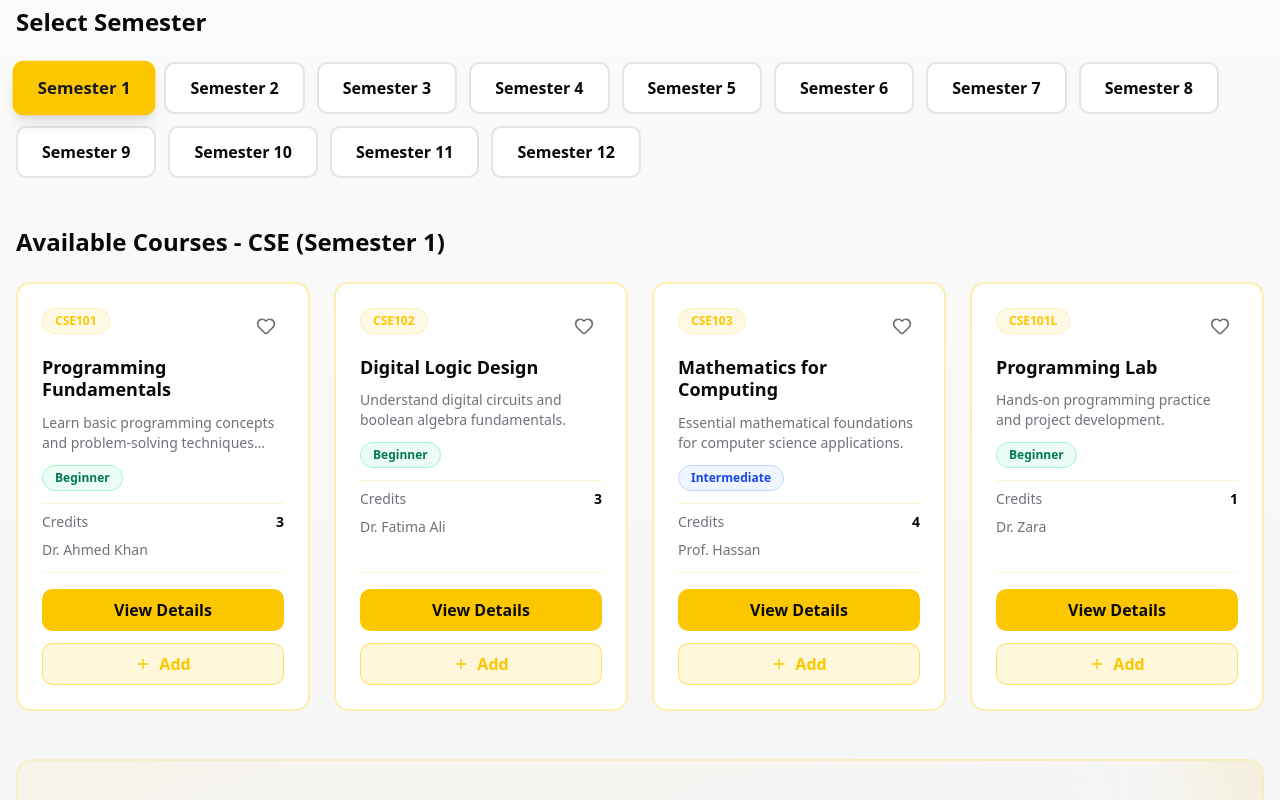
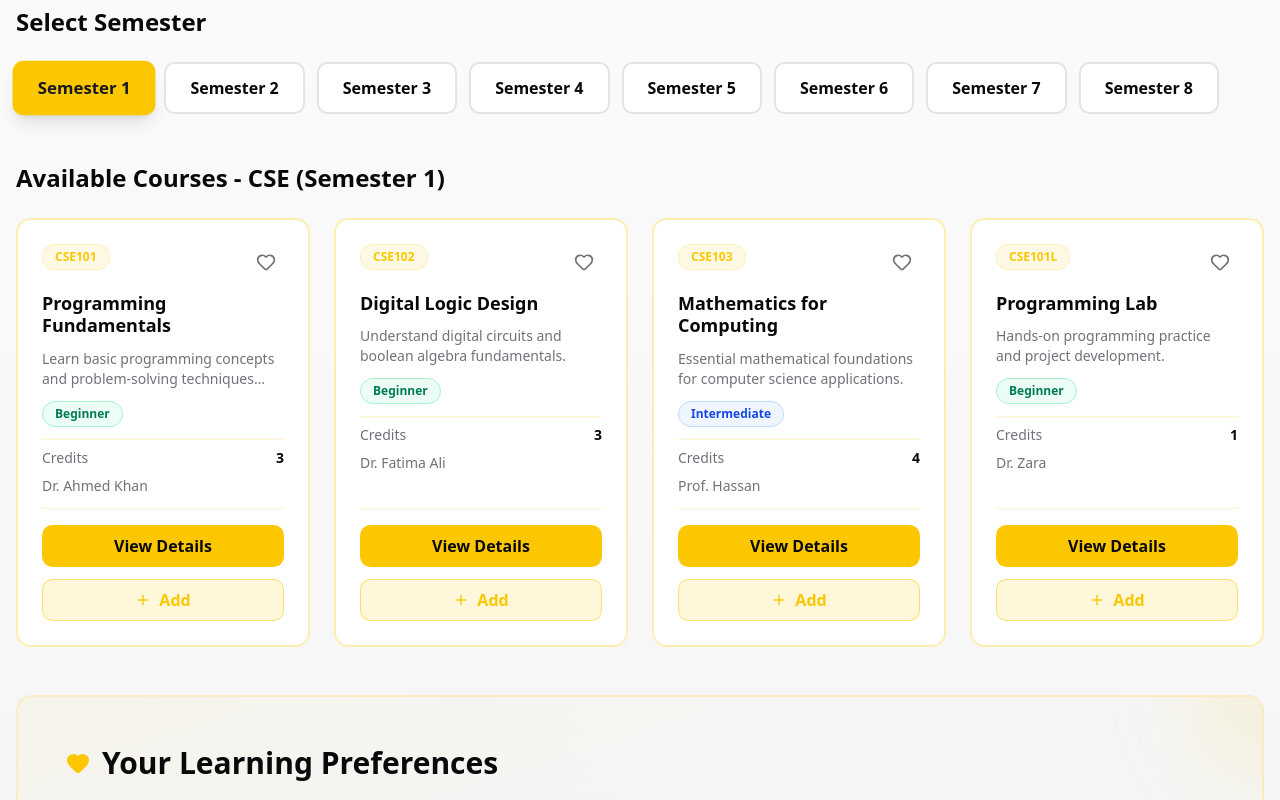
Before and after one commit to pronoy656/peer-path, a Next.js app: page /discover in a window 1280 px wide. Shown: the part 900-1700 px from the top of the page. Built offline with nearby package versions, Linux system fonts and the light colour scheme.

Commit message:
Extra 4 semester add

```diff
--- a/components/common/discover/semester-tabs/SemesterTabs.tsx
+++ b/components/common/discover/semester-tabs/SemesterTabs.tsx
@@ -17,20 +17,7 @@ export default function SemesterTabs({
   selectedSemester,
   onSelectSemester,
 }: SemesterTabsProps) {
-  const semesters = [
-    "1",
-    "2",
-    "3",
-    "4",
-    "5",
-    "6",
-    "7",
-    "8",
-    "9",
-    "10",
-    "11",
-    "12",
-  ];
+  const semesters = ["1", "2", "3", "4", "5", "6", "7", "8"];
 
   return (
     <div className="flex flex-wrap gap-3">
```
